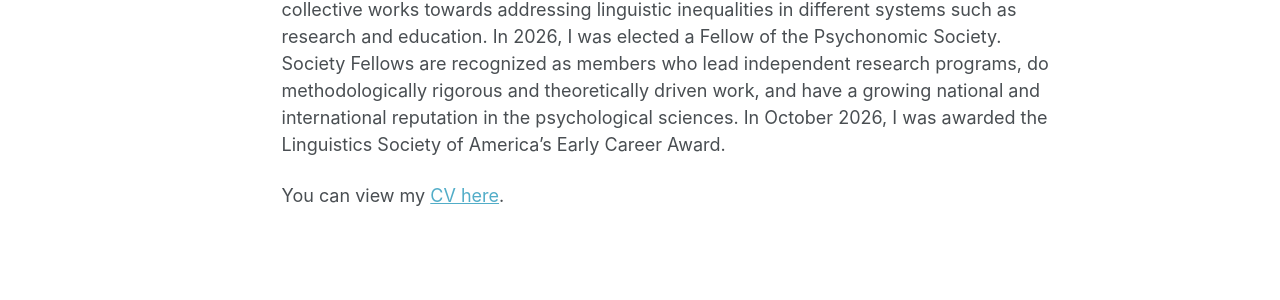
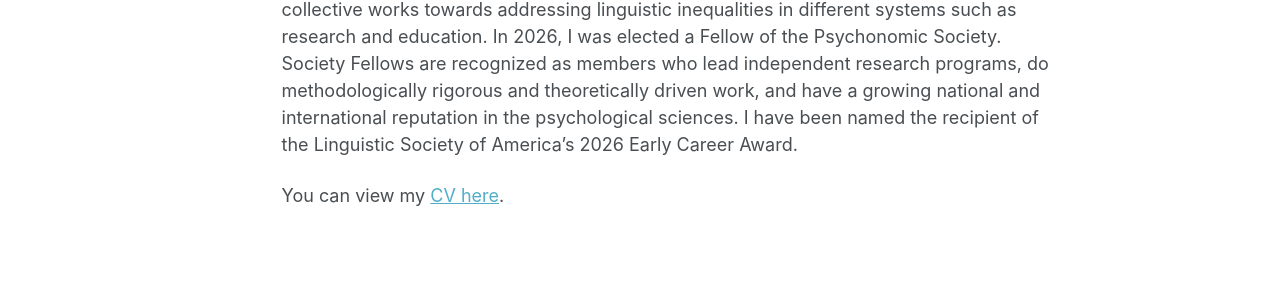
Before and after one commit to ethankutlu/ethankutlu.github.io, a Jekyll site: the page built from _pages/about.md, in a window 1280 px wide and 1397 px high. Shown: the part 821-1121 px from the top of the window. Built offline with Jekyll 4.4.1, drawn with Linux system fonts in a browser that asks for light colours; some web fonts are replaced; a script that is not in the unit is left out; some of the changed text lies outside the part shown.

Commit message:
Revise award description in about.md
Updated the wording for the Linguistics Society of America's Early Career Award.

```diff
--- a/_pages/about.md
+++ b/_pages/about.md
@@ -12,6 +12,6 @@ My work is grounded in the perceptual and social experiences of linguistically d
 
 I use a variety of methodologies such as eye tracking, electroencephalography, and network science tools to explore the crossroads of language, cognition, and society. My work has been funded by different grant agencies such as the National Science Foundation and the National Institute of Health. I currently serve as an editorial board member for Scientific Reports and the Canadian Journal of Experimental Psycholinguistics and serve as an Associate Editor for Applied Psycholinguistics.
 
-In 2022, I co-founded the [ROLE Collective (Reframing our language experience)](https://www.rolecollective.org). This collective works towards addressing linguistic inequalities in different systems such as research and education. In 2026, I was elected a Fellow of the Psychonomic Society. Society Fellows are recognized as members who lead independent research programs, do methodologically rigorous and theoretically driven work, and have a growing national and international reputation in the psychological sciences. In October 2026, I was awarded the Linguistics Society of America's Early Career Award.
+In 2022, I co-founded the [ROLE Collective (Reframing our language experience)](https://www.rolecollective.org). This collective works towards addressing linguistic inequalities in different systems such as research and education. In 2026, I was elected a Fellow of the Psychonomic Society. Society Fellows are recognized as members who lead independent research programs, do methodologically rigorous and theoretically driven work, and have a growing national and international reputation in the psychological sciences. I have been named the recipient of the Linguistic Society of America’s 2026 Early Career Award.
 
 You can view my <a href="/assets/files/Kutlu_CV.pdf" target="_blank" rel="noopener">CV here</a>.
```
